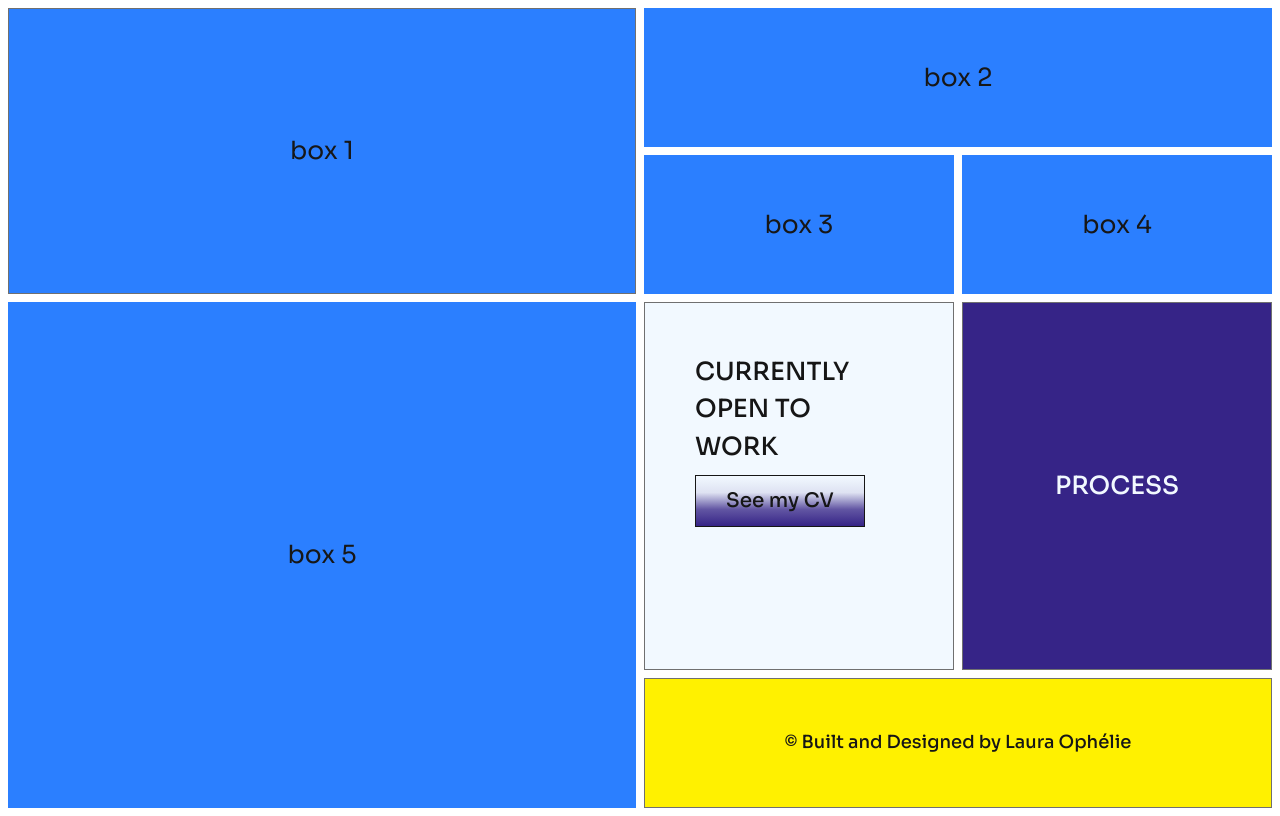
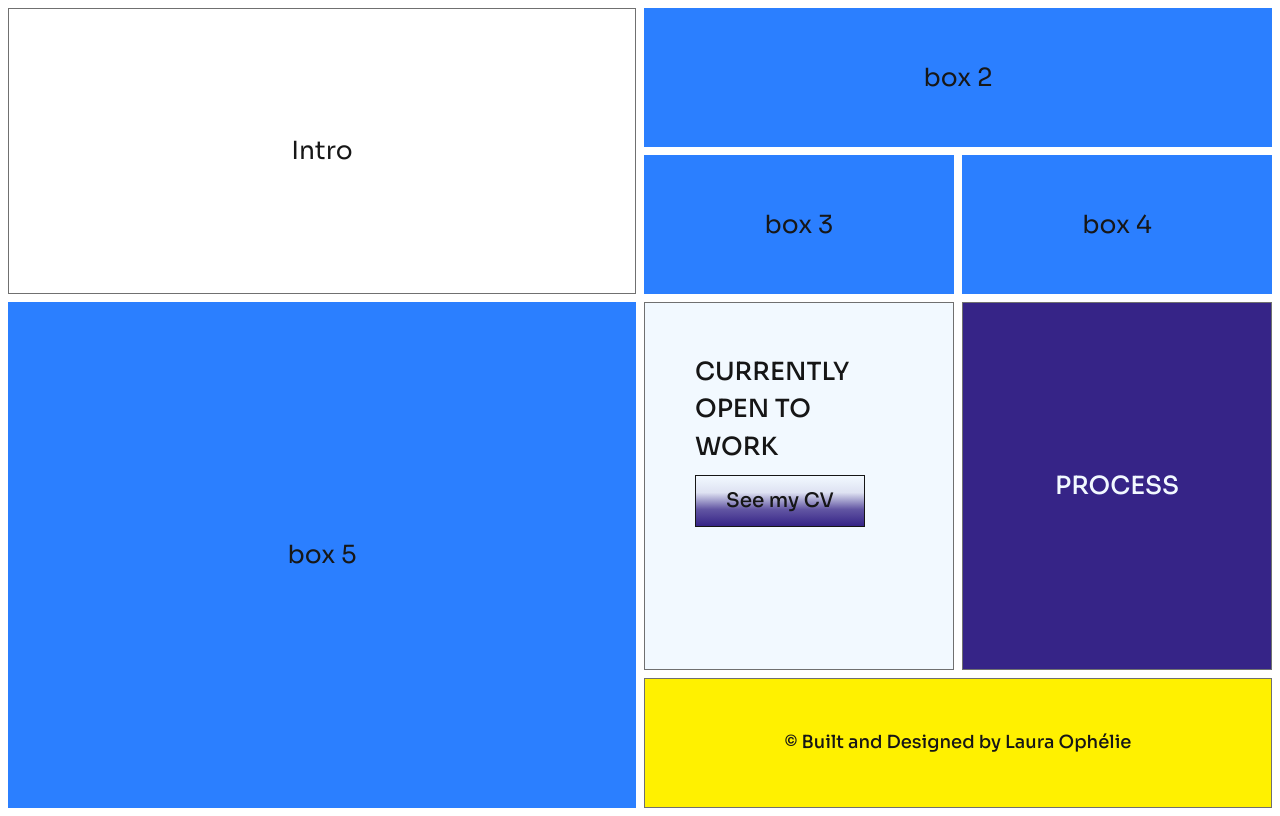
Before and after one commit to lauraophelie/laura-s-portfolio, a Next.js app: page / in a window 1280 px wide. Built offline with nearby package versions, Linux system fonts and the light colour scheme.

Commit message:
start intro box

```diff
--- a/app/components/intro/Intro.tsx
+++ b/app/components/intro/Intro.tsx
@@ -1,6 +1,6 @@
 export default function Intro() {
     return (
-        <div className="col-span-2 row-span-2 text-center flex items-center justify-center">
+        <div className="col-span-2 row-span-2 text-center flex items-center justify-center home-page__box">
             Intro
         </div>
     )
--- a/app/page.tsx
+++ b/app/page.tsx
@@ -1,3 +1,4 @@
+import Intro from "./components/intro/Intro";
 import Copyright from "./components/misc/Copyright";
 import Process from "./components/misc/Process";
 import Status from "./components/misc/Status";
@@ -7,7 +8,7 @@ export default function Home() {
   return (
     <div className="flex flex-col flex-1 items-center justify-center py-2 px-2 home-page">
       <main className="grid grid-cols-4 gap-2 w-full h-screen">
-        <div className="bg-blue-500 col-span-2 row-span-2 text-center flex items-center justify-center home-page__box">box 1</div>
+        <Intro />
         <div className="bg-blue-500 col-span-2 text-center flex items-center justify-center">box 2</div>
         <div className="bg-blue-500 flex items-center justify-center">box 3</div>
         <div className="bg-blue-500 flex items-center justify-center">box 4</div>
```
